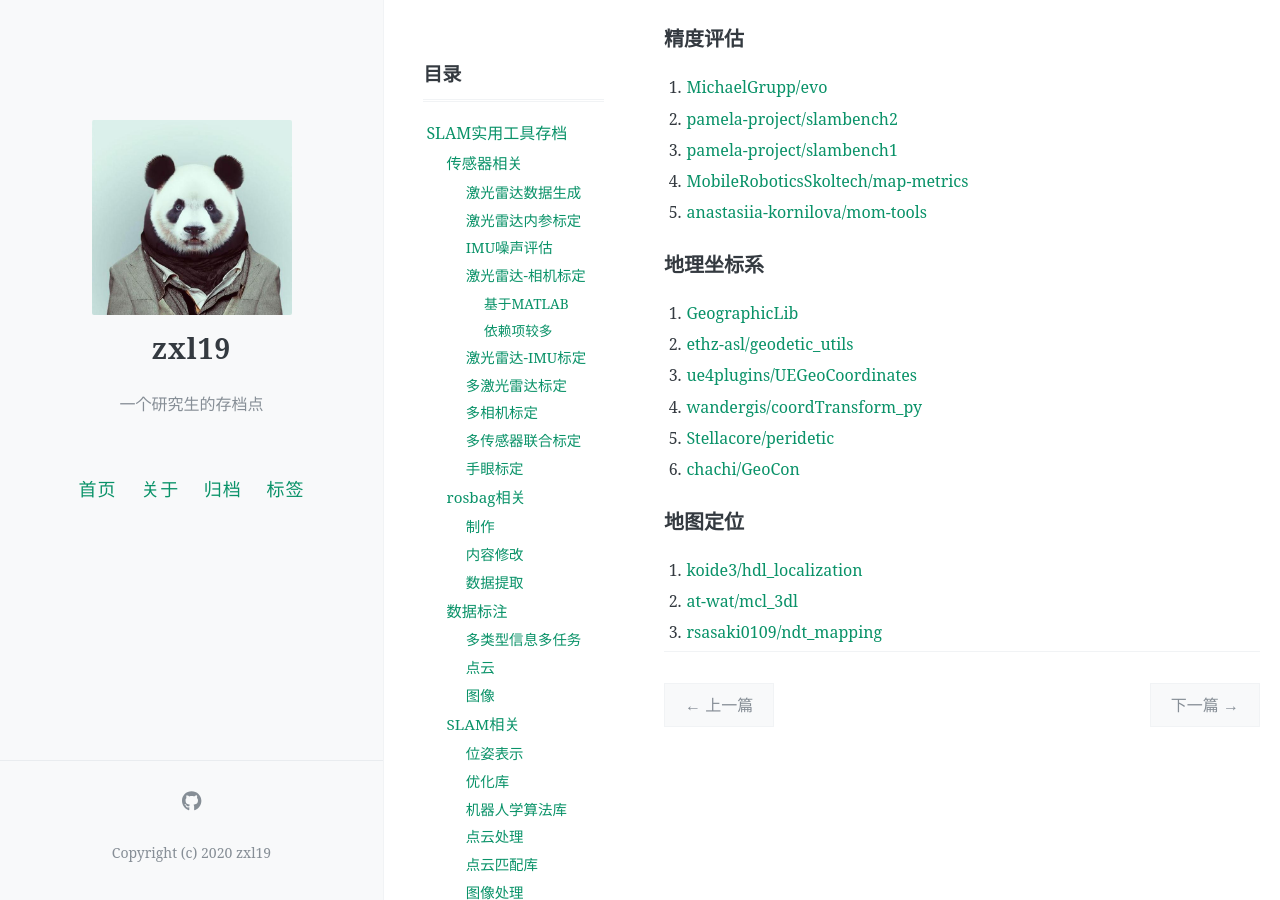
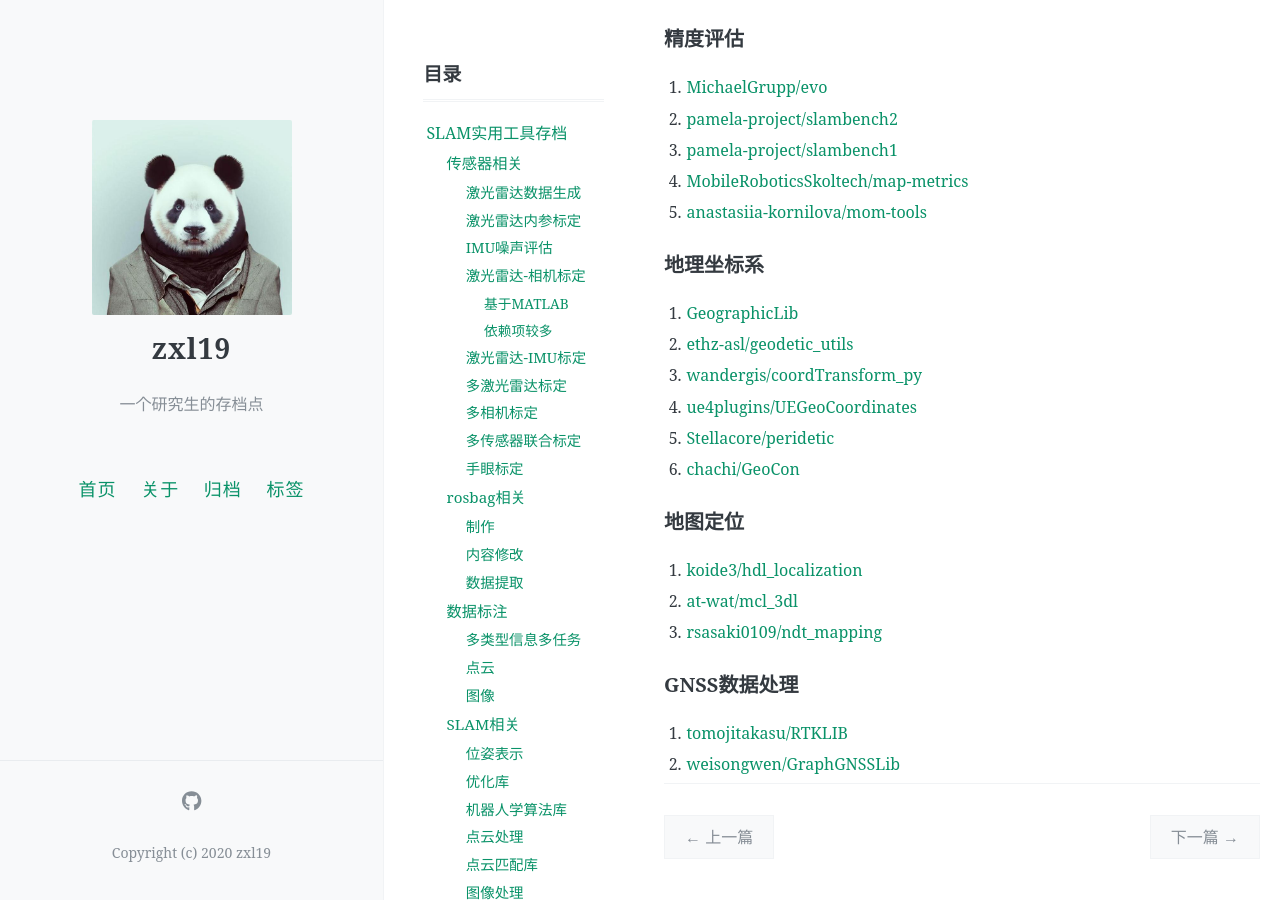
Before and after one commit to zxl19/zxl19.github.io, a Jekyll site: the page built from _posts/2021-05-25-slam-tool.md, in a window 1280 px wide and 900 px high, scrolled down 5153 px. Built offline with Jekyll 4.4.1, drawn with Linux system fonts in a browser that asks for light colours; comment, search, counter and statistics services are not loaded.

Commit message:
Update Posts

```diff
--- a/_posts/2021-05-25-slam-tool.md
+++ b/_posts/2021-05-25-slam-tool.md
@@ -202,8 +202,8 @@ pinned: false
 
 1. [GeographicLib](https://geographiclib.sourceforge.io/)
 2. [ethz-asl/geodetic_utils](https://github.com/ethz-asl/geodetic_utils)
-3. [ue4plugins/UEGeoCoordinates](https://github.com/ue4plugins/UEGeoCoordinates)
-4. [wandergis/coordTransform_py](https://github.com/wandergis/coordTransform_py)
+3. [wandergis/coordTransform_py](https://github.com/wandergis/coordTransform_py)
+4. [ue4plugins/UEGeoCoordinates](https://github.com/ue4plugins/UEGeoCoordinates)
 5. [Stellacore/peridetic](https://github.com/Stellacore/peridetic)
 6. [chachi/GeoCon](https://github.com/chachi/GeoCon)
 
@@ -212,3 +212,8 @@ pinned: false
 1. [koide3/hdl_localization](https://github.com/koide3/hdl_localization)
 2. [at-wat/mcl_3dl](https://github.com/at-wat/mcl_3dl)
 3. [rsasaki0109/ndt_mapping](https://github.com/rsasaki0109/ndt_mapping)
+
+### GNSS数据处理
+
+1. [tomojitakasu/RTKLIB](https://github.com/tomojitakasu/RTKLIB)
+2. [weisongwen/GraphGNSSLib](https://github.com/weisongwen/GraphGNSSLib)
```
Also changed, not shown: _posts/2021-06-01-cpp-library.md (+3 -1 lines).
